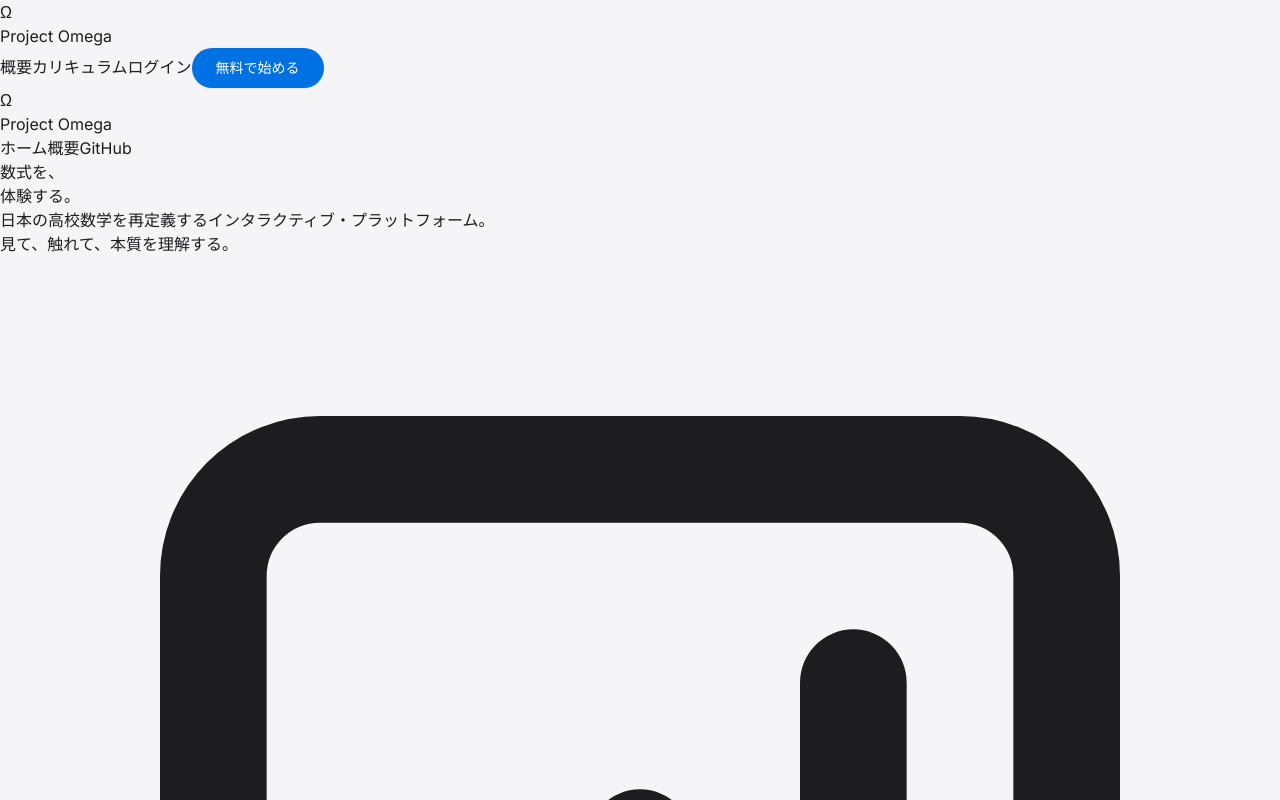
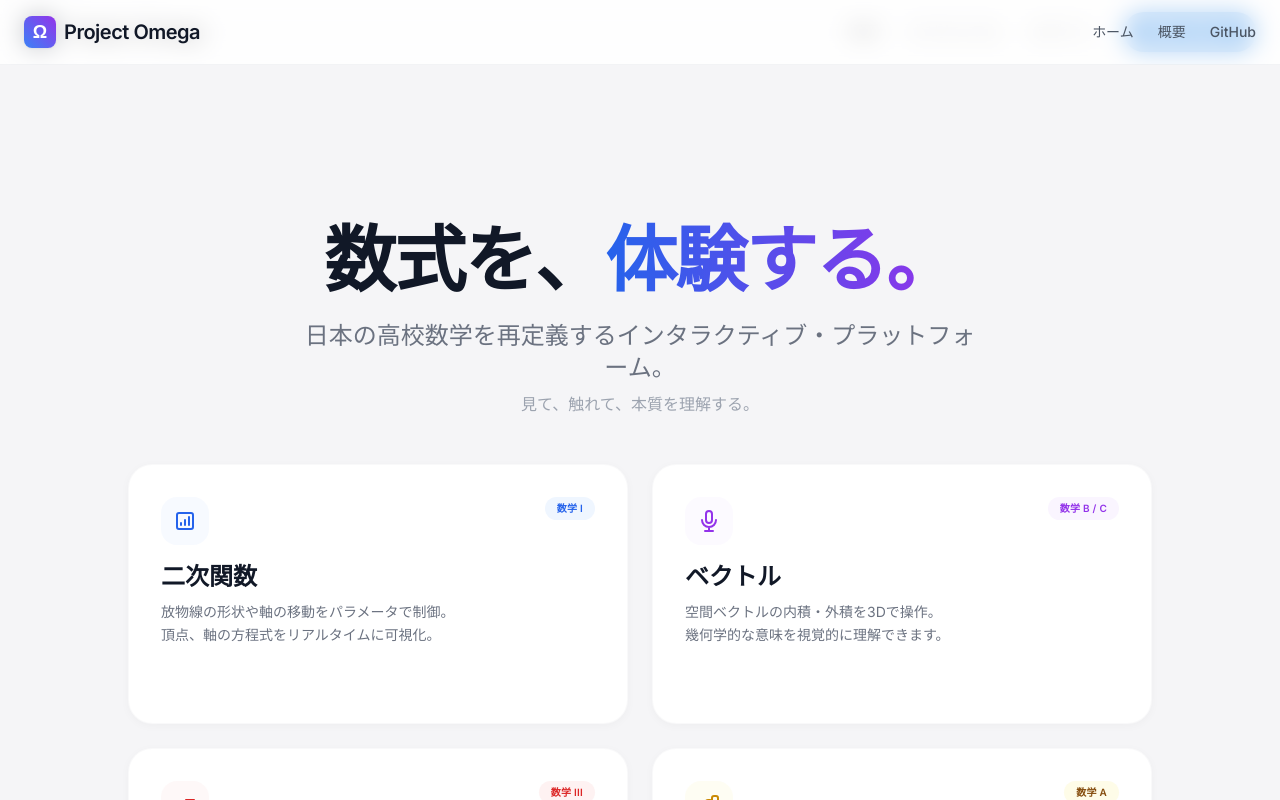
Before and after one commit to hiroshi-tsutsui/ghost-root-terminal, a Next.js app in the folder project_omega/: page / in a window 1280 px wide. Shown: the top 800 px of the page. Built offline with nearby package versions, Linux system fonts and the light colour scheme.

Commit message:
fix(config): Restore missing Tailwind/PostCSS configs

```diff
--- /dev/null
+++ b/project_omega/postcss.config.mjs
@@ -0,0 +1,9 @@
+/** @type {import('postcss-load-config').Config} */
+const config = {
+  plugins: {
+    tailwindcss: {},
+    autoprefixer: {},
+  },
+};
+
+export default config;
--- /dev/null
+++ b/project_omega/tailwind.config.ts
@@ -0,0 +1,22 @@
+import type { Config } from "tailwindcss";
+
+const config: Config = {
+  content: [
+    "./app/**/*.{js,ts,jsx,tsx,mdx}",
+    "./components/**/*.{js,ts,jsx,tsx,mdx}",
+  ],
+  theme: {
+    extend: {
+      fontFamily: {
+        sans: ['Inter', 'sans-serif'],
+        jp: ['"Noto Sans JP"', 'sans-serif'],
+      },
+      colors: {
+        background: "var(--background)",
+        foreground: "var(--foreground)",
+      },
+    },
+  },
+  plugins: [],
+};
+export default config;
```
